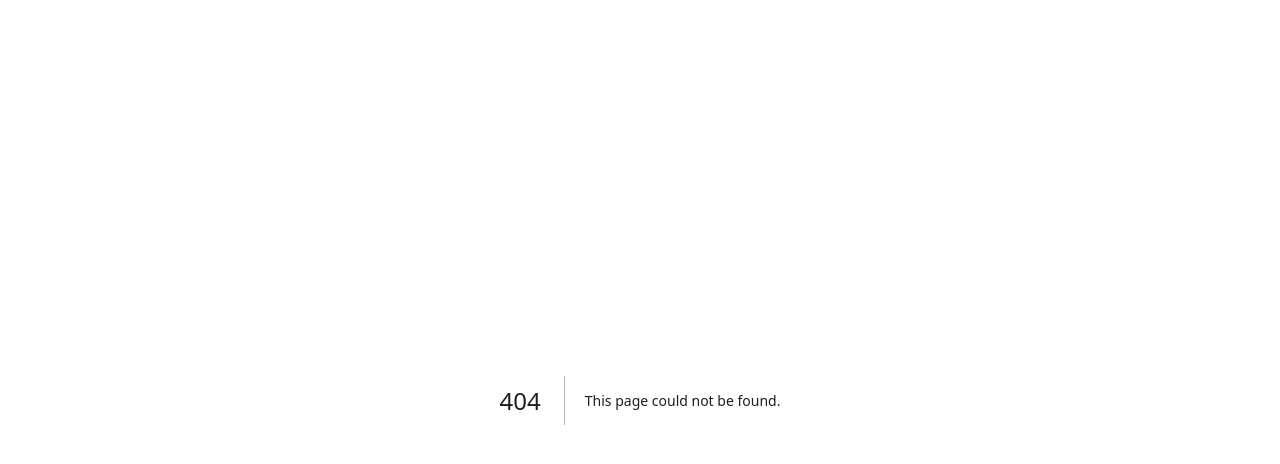
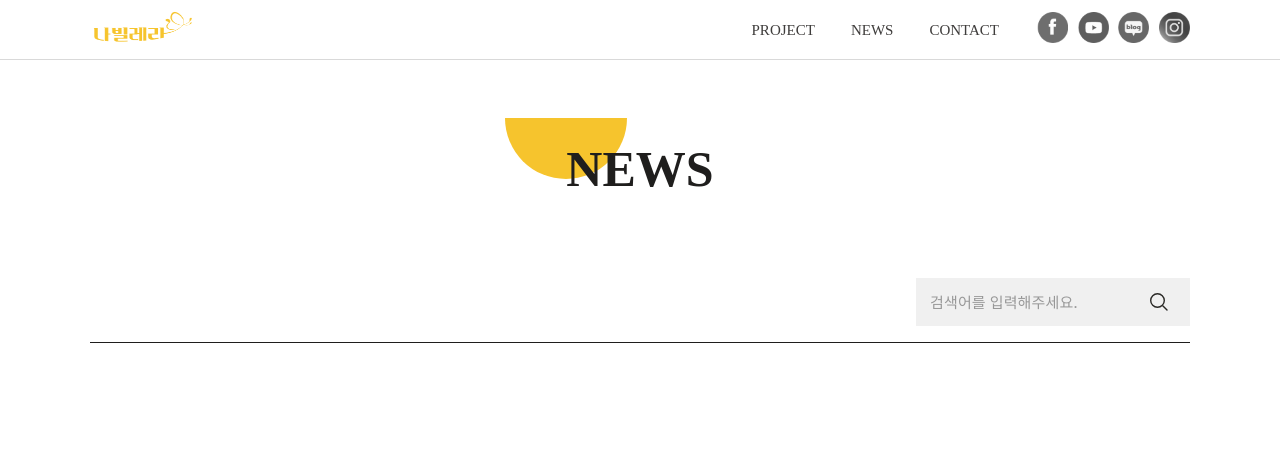
Before and after one commit to KIMINJOONG/next-js-with-graphql, a Next.js app: page /news in a window 1280 px wide. Before the commit this address had no page. Shown: the top 464 px of the page. Built offline with nearby package versions, Linux system fonts and the light colour scheme.

Commit message:
뉴스 페이지 작업중

```diff
--- /dev/null
+++ b/components/Header/HeadMeta.tsx
@@ -0,0 +1,38 @@
+import Head from "next/head";
+import React from "react";
+
+interface IHeadMeta {
+  title?: string
+}
+
+const HeadMeta = ({ title }: IHeadMeta) => {
+  return (
+    <Head>
+      <meta name="viewport" content="initial-scale=1.0, width=device-width" />
+      <meta property="og:title" content={"나빌레라"} key="og:title" />
+      <meta property="og:url" content={"og:url"} key="og:url" />
+      <meta property="og:description" content={"og:description"} key="og:description" />
+      <meta name="msapplication-TileColor" content="#ffffff" />
+      {/* <meta name="msapplication-TileImage" content="https://d4x5yybe1iyrp.cloudfront.net/public/assets/images/bo_favi/ms-icon-144x144.png" /> */}
+      <meta name="theme-color" content="#ffffff" />
+      <title>{title ? title : "나빌레라"}</title>
+      {/* <link rel="shortcut icon" href="https://d4x5yybe1iyrp.cloudfront.net/public/assets/images/bo_favi/favicon.ico" />
+      <link rel="apple-touch-icon" sizes="57x57" href="https://d4x5yybe1iyrp.cloudfront.net/public/assets/images/bo_favi/apple-icon-57x57.png" />
+      <link rel="apple-touch-icon" sizes="60x60" href="https://d4x5yybe1iyrp.cloudfront.net/public/assets/images/bo_favi/apple-icon-60x60.png" />
+      <link rel="apple-touch-icon" sizes="72x72" href="https://d4x5yybe1iyrp.cloudfront.net/public/assets/images/bo_favi/apple-icon-72x72.png" />
+      <link rel="apple-touch-icon" sizes="76x76" href="https://d4x5yybe1iyrp.cloudfront.net/public/assets/images/bo_favi/apple-icon-76x76.png" />
+      <link rel="apple-touch-icon" sizes="114x114" href="https://d4x5yybe1iyrp.cloudfront.net/public/assets/images/bo_favi/apple-icon-114x114.png" />
+      <link rel="apple-touch-icon" sizes="120x120" href="https://d4x5yybe1iyrp.cloudfront.net/public/assets/images/bo_favi/apple-icon-120x120.png" />
+      <link rel="apple-touch-icon" sizes="144x144" href="https://d4x5yybe1iyrp.cloudfront.net/public/assets/images/bo_favi/apple-icon-144x144.png" />
+      <link rel="apple-touch-icon" sizes="152x152" href="https://d4x5yybe1iyrp.cloudfront.net/public/assets/images/bo_favi/apple-icon-152x152.png" />
+      <link rel="apple-touch-icon" sizes="180x180" href="https://d4x5yybe1iyrp.cloudfront.net/public/assets/images/bo_favi/apple-icon-180x180.png" />
+      <link rel="icon" type="image/png" sizes="192x192" href="https://d4x5yybe1iyrp.cloudfront.net/public/assets/images/bo_favi/android-icon-192x192.png" />
+      <link rel="icon" type="image/png" sizes="32x32" href="https://d4x5yybe1iyrp.cloudfront.net/public/assets/images/bo_favi/favicon-32x32.png" />
+      <link rel="icon" type="image/png" sizes="96x96" href="https://d4x5yybe1iyrp.cloudfront.net/public/assets/images/bo_favi/favicon-96x96.png" />
+      <link rel="icon" type="image/png" sizes="16x16" href="https://d4x5yybe1iyrp.cloudfront.net/public/assets/images/bo_favi/favicon-16x16.png" /> */}
+      {/* <link rel="manifest" href="/manifest.json" /> */}
+    </Head>
+  );
+};
+
+export default HeadMeta;
--- /dev/null
+++ b/components/TextField/index.tsx
@@ -0,0 +1,26 @@
+
+import { TextField, TextFieldProps, BaseTextFieldProps } from '@mui/material';
+import styled from 'styled-components';
+import { color } from 'styles/theme';
+
+interface ITextFieldProps extends BaseTextFieldProps {
+
+}
+
+export const CustomTextFiled = styled(TextField) <ITextFieldProps>`
+    .MuiInputBase-root {
+        border-radius: 0;
+        .MuiOutlinedInput-notchedOutline {
+            border-color: ${color.N10};
+        }
+
+    }
+    .MuiOutlinedInput-root.Mui-focused .MuiOutlinedInput-notchedOutline {
+        border-color: ${color.brand};
+    }
+    & ::placeholder {
+        font-size: 15px;
+        font-weight: 500;
+        color: ${color.N15};
+    }
+`;
--- a/package.json
+++ b/package.json
@@ -10,6 +10,11 @@
   },
   "dependencies": {
     "@apollo/client": "^3.7.0",
+    "@emotion/react": "^11.10.5",
+    "@emotion/styled": "^11.10.5",
+    "@mui/icons-material": "^5.10.14",
+    "@mui/material": "^5.10.14",
+    "@mui/styles": "^5.10.14",
     "axios": "^1.1.3",
     "graphql": "^16.6.0",
     "next": "13.0.0",
--- a/pages/_app.tsx
+++ b/pages/_app.tsx
@@ -2,12 +2,36 @@ import type { AppProps } from "next/app";
 import { ApolloProvider } from "@apollo/client";
 import client from "../assets/apis/apolloClient";
 import { GlobalStyle } from 'styles/global-style';
+import { ThemeProvider as ThemeProviderLegacy } from "@mui/styles";
+import { ThemeProvider } from "@mui/material";
+import { createTheme } from "@mui/material/styles";
+import { color } from "styles/theme";
+
+const themeLight = createTheme({
+  palette: {
+    background: {
+      default: color.N0,
+    },
+    primary: {
+      main: color.brand,
+      contrastText: "#ffffff",
+    },
+    secondary: {
+      main: color.second,
+      contrastText: "#475467",
+    },
+  },
+});
 
 export default function App({ Component, pageProps }: AppProps) {
   return (
     <ApolloProvider client={client}>
       <GlobalStyle />
-      <Component {...pageProps} />
+      <ThemeProvider theme={themeLight}>
+        <ThemeProviderLegacy theme={themeLight}>
+          <Component {...pageProps} />
+        </ThemeProviderLegacy>
+      </ThemeProvider>
     </ApolloProvider>
   );
 }
--- /dev/null
+++ b/pages/news/index.tsx
@@ -0,0 +1,12 @@
+import NewsScreen from 'screens/news';
+
+export const getServerSideProps = async ({ query = {}, params = {} }) => {
+    return {
+        props: {
+            query,
+            params,
+        },
+    };
+};
+
+export default NewsScreen;
--- /dev/null
+++ b/screens/news/index.tsx
@@ -0,0 +1,51 @@
+import Header from "components/Header"
+import HeadMeta from "components/Header/HeadMeta"
+import { CustomTextFiled } from "components/TextField"
+import { Fragment } from "react"
+import { color } from "styles/theme"
+import { NewsContainer } from "./style"
+import { InputAdornment, Table, TableHead, TableBody, TableRow, TableCell } from "@mui/material";
+
+
+const NewsScreen = () => {
+    return <Fragment>
+        <HeadMeta title={`나빌레라 : 뉴스`} />
+        <Header />
+        <NewsContainer>
+            <h1>
+                <span>
+                    NEWS
+                    <div className="circle-cut" />
+                </span>
+            </h1>
+            <div className="content-area">
+                <div className="search-area">
+                    <CustomTextFiled
+                        placeholder="검색어를 입력해주세요."
+                        onChange={e => console.log(e)}
+                        style={{ background: color.N10, height: 48 }}
+                        InputProps={{
+                            style: {
+                                height: 48
+                            },
+                            endAdornment: (
+                                <InputAdornment position="start">
+                                    <img src='svg/search.svg' />
+                                </InputAdornment>
+                            ),
+                        }}
+                    />
+                </div>
+                <div className="list-area">
+                    <Table>
+                        <TableHead>
+
+                        </TableHead>
+                    </Table>
+                </div>
+            </div>
+        </NewsContainer>
+    </Fragment>
+}
+
+export default NewsScreen
--- /dev/null
+++ b/screens/news/style.ts
@@ -0,0 +1,39 @@
+import styled from "styled-components";
+import { color, size } from "styles/theme";
+
+export const NewsContainer = styled.div`
+    max-width: ${size.container}px;
+    margin: auto;
+    padding-top: 60px;
+    h1 {
+        margin-top: 80px;
+        margin-bottom: 80px;
+        display: flex;
+        justify-content: center;
+        > span {
+            position: relative;
+            .circle-cut {
+                position: absolute;
+                width:122px;
+                height:61px;
+                border-radius: 0 0 61px 61px;
+                background: ${color.brand};
+                top: -22px;
+                right: 87px;
+                z-index: -1;
+            }
+        }
+    }
+    .content-area {
+        display: flex;
+        flex-direction: column;
+        .search-area {
+            display: flex;
+            justify-content: end;
+            margin-bottom: 16px;
+        }
+        .list-area {
+            border-top: 1px solid ${color.N55};
+        }
+    }
+`
--- a/styles/theme.ts
+++ b/styles/theme.ts
@@ -22,6 +22,7 @@ export const color = {
   //typo color
   N0: '#ffffff',
   N5: '#F5F5F5',
+  N10: '#F0F0F0',
   N15: '#C5C5C5',
   N20: '#D9D9D9',
   N25: '#AAAAAA',
```
Also changed, not shown: screens/proejct/index.tsx (+9 -2 lines), public/svg/search.svg (added).
